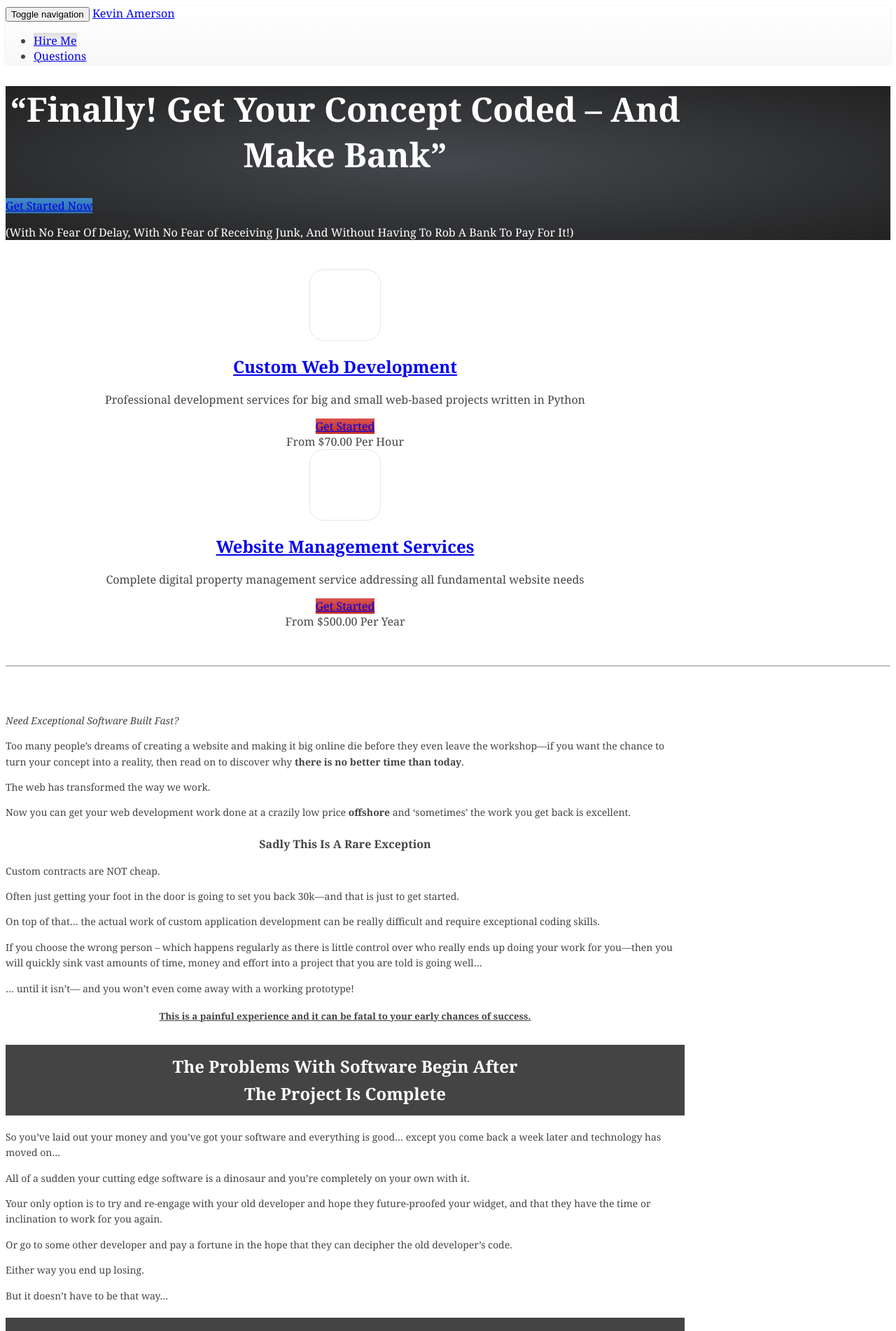
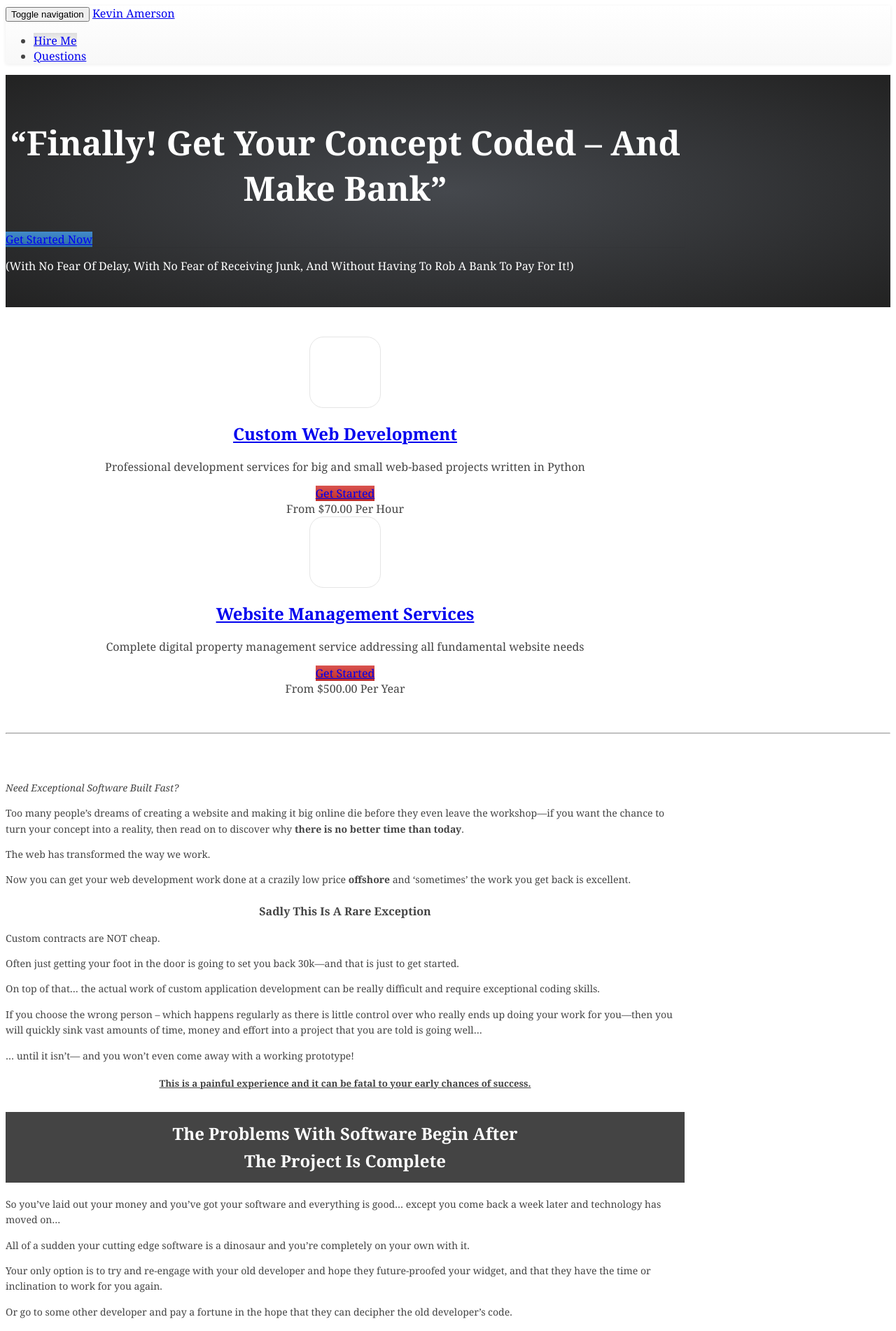
Before and after one commit to rayleyva/caoimhghin.github.io, a Jekyll site: the page built from services.md, in a window 1280 px wide. Shown: the top 1902 px of the page at 70% size. Built offline with Jekyll 4.4.1, drawn with Linux system fonts in a browser that asks for light colours; nearby versions of some CDN libraries.

Commit message:
tightening up margins to increase vertical space

```diff
--- a/_includes/styles.css
+++ b/_includes/styles.css
@@ -194,3 +194,12 @@
 .teaser {
     text-align:center;
 }
+.mkt .navbar {margin-bottom:0}
+.mkt #intro {margin-top:0}
+
+@media screen and (min-width: 768px) {
+.jumbotron {
+    padding-top: 32px;
+    padding-bottom: 32px;
+}
+}
--- a/_layouts/marketing.html
+++ b/_layouts/marketing.html
@@ -6,7 +6,7 @@
 
   {% include head.html %}
 
-  <body>
+  <body class="mkt">
 
     {% include header.html %}
     {% include marketing-head.html %}
```
